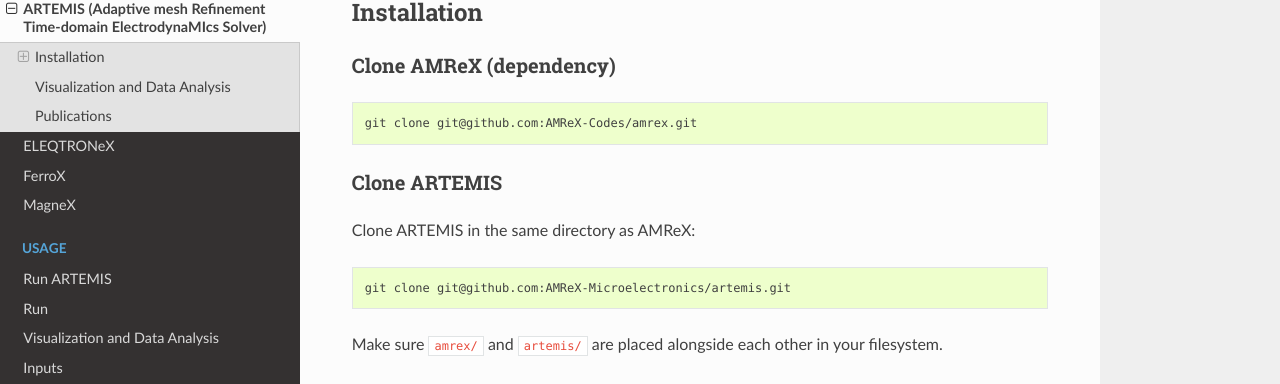
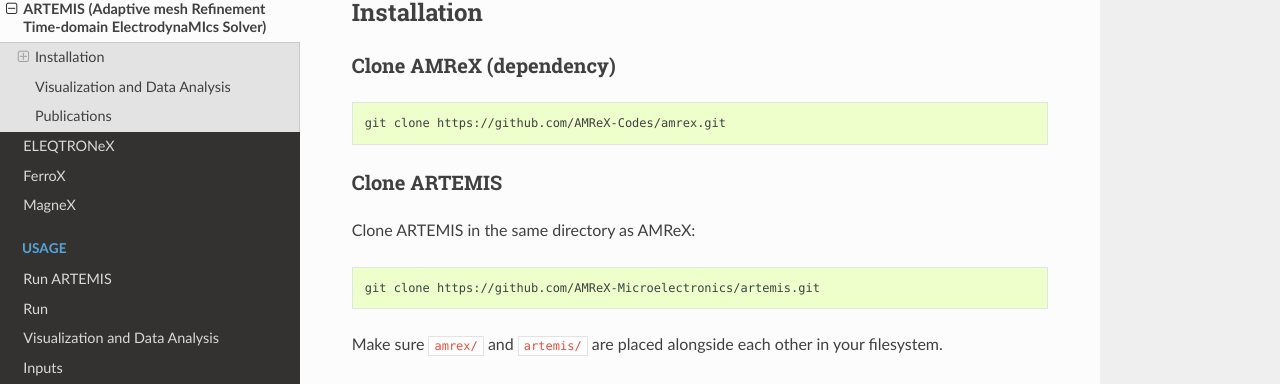
Before and after one commit to AMReX-Microelectronics/AMReX-Microelectronics.github.io, a Sphinx documentation site: the page built from Docs/source/install/artemis.rst, in a window 1280 px wide and 900 px high, scrolled down 393 px. Shown: the part 144-528 px from the top of the window. Built offline with Sphinx 7.4.7 and the Read the Docs theme 3.1.0, drawn with Linux system fonts in a browser that asks for light colours.

Commit message:
Make git clone consistently https

```diff
--- a/Docs/source/install/artemis.rst
+++ b/Docs/source/install/artemis.rst
@@ -20,7 +20,7 @@
 
 .. code-block:: bash
 
-   git clone git@github.com:AMReX-Codes/amrex.git
+   git clone https://github.com/AMReX-Codes/amrex.git
 
 Clone ARTEMIS
 ~~~~~~~~~~~~~
@@ -29,7 +29,7 @@
 
 .. code-block:: bash
 
-   git clone git@github.com:AMReX-Microelectronics/artemis.git
+   git clone https://github.com/AMReX-Microelectronics/artemis.git
 
 Make sure ``amrex/`` and ``artemis/`` are placed alongside each other in your filesystem.
 
--- a/Docs/source/install/eleqtroneX.rst
+++ b/Docs/source/install/eleqtroneX.rst
@@ -30,13 +30,13 @@
 
 .. code-block:: bash
 
-   git clone git@github.com:AMReX-Codes/amrex.git
+   git clone https://github.com/AMReX-Codes/amrex.git
 
 Download ELEQTRONeX Repository in the folder hierarchy level as AMReX as
 
 .. code-block:: bash
 
-   git@github.com:AMReX-Microelectronics/ELEQTRONeX.git
+   git clone https://github.com/AMReX-Microelectronics/ELEQTRONeX.git
 
 2. Build Parameters
 -------------------
--- a/Docs/source/install/ferrox.rst
+++ b/Docs/source/install/ferrox.rst
@@ -28,7 +28,7 @@
 
 .. code-block:: bash
 
-   git clone https://github.com:AMReX-Codes/amrex.git
+   git clone https://github.com/AMReX-Codes/amrex.git
 
 At the same directory level as AMReX, download the FerroX Repository:
 
--- a/Docs/source/install/magnex.rst
+++ b/Docs/source/install/magnex.rst
@@ -32,8 +32,8 @@
 
 .. code-block:: bash
 
-   git clone https://github.com:AMReX-Codes/amrex.git
-   git clone https://github.com:AMReX-Microelectronics/MagneX.git
+   git clone https://github.com/AMReX-Codes/amrex.git
+   git clone https://github.com/AMReX-Microelectronics/MagneX.git
 
 Dependencies
 ------------
```
